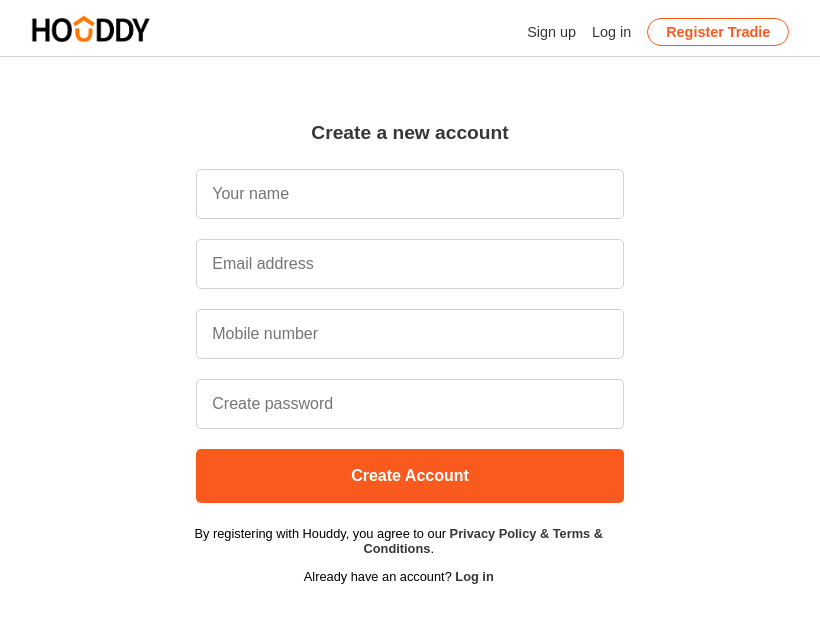
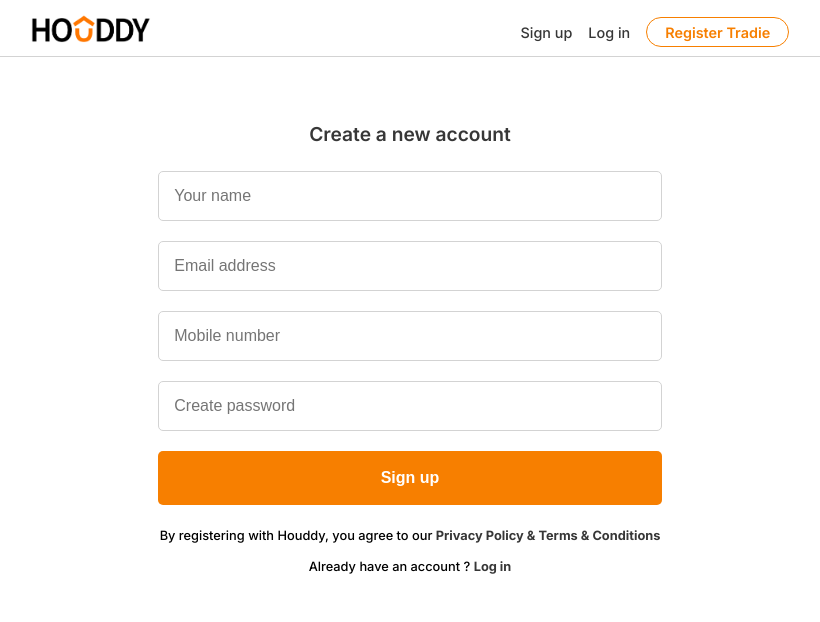
Before and after one commit to newcodecareer/frontend-p3, a React (Vite) app: page /signup in a window 1280 px wide. Shown: the top 622 px of the page, without its empty margins (230-1050 px from the left). Built offline with nearby package versions, Linux system fonts and the light colour scheme.

Commit message:
fix: small update

```diff
--- a/src/components/Auth/Login/Login.jsx
+++ b/src/components/Auth/Login/Login.jsx
@@ -1,25 +1,26 @@
 import classes from "./Login.module.css";
+import { Link } from "react-router-dom";
 
 const Login = () => {
   return (
     <form>
       <div className={classes.inputs}>
-        <label>Create a new account</label>
+        <label>Log into your account</label>
         <input type="email" placeholder="Email address" />
         <input type="password" placeholder="Create password" />
       </div>
       <div className={classes.btnSignin}>
-        <button type="submit">Sign in</button>
+        <button type="submit">Log in</button>
       </div>
       <div className={classes.terms}>
         <p>
-          <a href="#">Forgot your password?</a>
+          <Link to="#">Forgot your password?</Link>
         </p>
         <p>
-          Are you a new user? <a href="#">Create a free account</a>
+          Are you a new user? <Link to="/signup">Create a free account</Link>
         </p>
         <p>
-          A new tradie? <a href="#">List your business here</a>
+          A new tradie? <Link to="#">List your business here</Link>
         </p>
       </div>
     </form>
--- a/src/components/Auth/Login/Login.module.css
+++ b/src/components/Auth/Login/Login.module.css
@@ -1,7 +1,16 @@
+@import url('https://fonts.googleapis.com/css2?family=Inter:wght@400;500;600;700&display=swap');
+
+:root {
+    /* Colors */
+    --main-color: #F77F00;
+    --second-color: rgb(55, 55, 55);
+    /* Font-family */
+    --font-family: 'Inter', sans-serif;
+}
+
 form {
-    font-family: sans-serif;
-    max-width: 40%;
-    min-width: 500px;
+    font-family: var(--font-family);
+    max-width: 580px;
     margin: auto;
     box-sizing: border-box;
     padding: 30px 25px;
@@ -36,7 +45,7 @@ form {
 
 .inputs label {
     font-size: 1.2rem;
-    color: rgb(55, 55, 55);
+    color: var(--second-color);
     font-weight: 600;
     padding: 15px;
 }
@@ -64,7 +73,7 @@ form {
     font-size: 1rem;
     font-weight: 600;
     padding: 18px 0;
-    background-color: rgb(251, 90, 31);
+    background-color: var(--main-color);
     border: none;
     border-radius: 5px;
     margin: 10px;
@@ -73,20 +82,25 @@ form {
 
 .terms {
     width: 100%;
+    display: flex;
+    align-items: center;
+    flex-direction: column;
 }
 
 .terms p {
     width: 95%;
     text-align: center;
     font-size: 0.8rem;
+    font-weight: 500;
+    margin-bottom: 0.2rem;
 }
 
 .terms p>:link {
-    color: rgb(55, 55, 55);
-    font-weight: 600;
+    color: var(--second-color);
+    font-weight: 700;
     text-decoration: none;
 }
 
 .terms p>:visited {
-    color: rgb(55, 55, 55);
+    color: var(--second-color);
 }
--- a/src/components/Auth/Signup/Signup.jsx
+++ b/src/components/Auth/Signup/Signup.jsx
@@ -1,4 +1,5 @@
 import classes from "./Signup.module.css";
+import { Link } from "react-router-dom";
 
 const Signup = () => {
   return (
@@ -11,19 +12,19 @@ const Signup = () => {
         <input type="password" placeholder="Create password" />
       </div>
       <div className={classes.btnCreate}>
-        <button type="submit">Create Account</button>
+        <button type="submit">Sign up</button>
       </div>
       <div className={classes.terms}>
         <p>
           By registering with Houddy, you agree to our{" "}
-          <a href="#">Privacy Policy & Terms & Conditions</a>.
+          <Link to="#">Privacy Policy & Terms & Conditions</Link>
         </p>
         <p>
-          Already have an account? <a href="#">Log in</a>
+          Already have an account ? <Link to="/login">Log in</Link>
         </p>
       </div>
     </form>
   );
 };
-
+// Already have an account ? <Routes></Routes><a href="/login">Log in</a>
 export default Signup;
--- a/src/components/Auth/Signup/Signup.module.css
+++ b/src/components/Auth/Signup/Signup.module.css
@@ -1,24 +1,20 @@
+@import url('https://fonts.googleapis.com/css2?family=Inter:wght@400;500;600;700&display=swap');
+
+:root {
+    /* Colors */
+    --main-color: #F77F00;
+    --second-color: rgb(55, 55, 55);
+    /* Font-family */
+    --font-family: 'Inter', sans-serif;
+}
+
 form {
-    font-family: sans-serif;
-    max-width: 30%;
-    min-width: 500px;
+    font-family: var(--font-family);
+    max-width: 580px;
     margin: auto;
     box-sizing: border-box;
     padding: 30px 25px;
     /* box-shadow: 0 2px 8px rgba(0, 0, 0, 0.2); */
-}
-
-.logo {
-    width: 95%;
-    margin: auto;
-    display: flex;
-    justify-content: center;
-    align-items: center;
-}
-
-.logo img {
-    max-width: 160px;
-    height: auto;
 }
 
 .inputs {
@@ -36,7 +32,7 @@ form {
     font-size: 1.2rem;
     font-weight: 600;
     padding: 15px;
-    color: rgb(55, 55, 55);
+    color: var(--second-color);
 }
 
 .inputs input {
@@ -62,7 +58,7 @@ form {
     font-size: 1rem;
     font-weight: 600;
     padding: 18px 0;
-    background-color: rgb(251, 90, 31);
+    background-color: var(--main-color);
     border: none;
     border-radius: 5px;
     margin: 10px;
@@ -71,20 +67,25 @@ form {
 
 .terms {
     width: 100%;
+    display: flex;
+    align-items: center;
+    flex-direction: column;
 }
 
 .terms p {
     width: 95%;
     text-align: center;
     font-size: 0.8rem;
+    font-weight: 500;
+    margin-bottom: 0.2rem;
 }
 
 .terms p>:link {
-    color: rgb(55, 55, 55);
-    font-weight: 600;
+    color: var(--second-color);
+    font-weight: 700;
     text-decoration: none;
 }
 
 .terms p>:visited {
-    color: rgb(55, 55, 55);
+    color: var(--second-color);
 }
--- a/src/components/Layout/Layout.module.css
+++ b/src/components/Layout/Layout.module.css
@@ -0,0 +1,3 @@
+.main {
+    max-width: 1920px;
+}
--- a/src/components/Layout/MainNav/MainNav.module.css
+++ b/src/components/Layout/MainNav/MainNav.module.css
@@ -1,7 +1,17 @@
+@import url('https://fonts.googleapis.com/css2?family=Inter:wght@400;500;600;700&display=swap');
+
+:root {
+    /* Colors */
+    --main-color: #F77F00;
+    --second-color: rgb(55, 55, 55);
+    /* Font-family */
+    --font-family: 'Inter', sans-serif;
+}
+
 .header {
-    width: 60%;
+    max-width: 1920px;
     height: 3rem;
-    font-family: sans-serif;
+    font-family: var(--font-family);
     display: flex;
     align-items: center;
     justify-content: space-between;
@@ -10,7 +20,7 @@
 }
 
 .logo img {
-    width: 120px;
+    max-width: 120px;
 }
 
 .header ul {
@@ -27,25 +37,26 @@
 .header a {
     text-decoration: none;
     font-size: 0.9rem;
-    color: rgb(55, 55, 55);
+    font-weight: 500;
+    color: var(--second-color);
 }
 
 .header a:link {
-    color: rgb(55, 55, 55);
+    color: var(--second-color);
 }
 
 .header a:hover,
 .header a:active {
-    color: rgb(251, 90, 31);
+    color: var(--main-color);
 }
 
 .header li:last-child {
     padding: 4px 18px;
-    border: solid 1px rgb(251, 90, 31);
+    border: solid 1px var(--main-color);
     border-radius: 25px;
 }
 
 .header li:last-child a {
-    color: rgb(251, 90, 31);
+    color: var(--main-color);
     font-weight: 600;
 }
--- a/src/router.jsx
+++ b/src/router.jsx
@@ -19,7 +19,7 @@ const routes = [
     element: <Signup />,
   },
   {
-    path: "login",
+    path: "/login",
     element: <Login />,
   },
 ];
```
